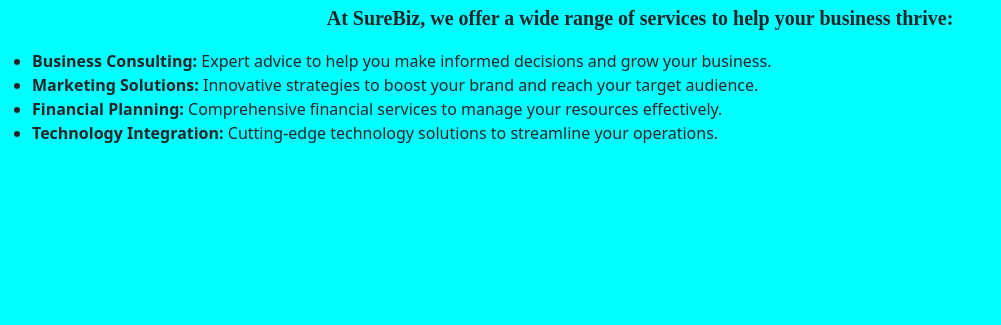
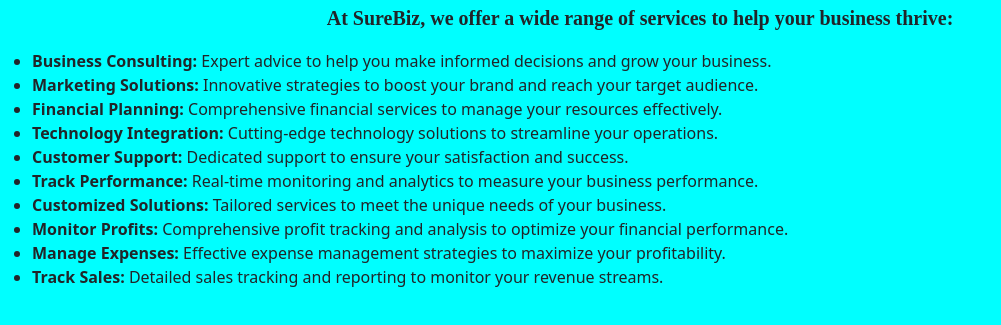
Before and after one commit to ChrisMeshack/SureBiz, a plain HTML site: page services.html in a window 1280 px wide. Shown: the part 93-418 px from the top of the page, without its empty margins (0-1001 px from the left). Drawn offline with nearby package versions, Linux system fonts and the light colour scheme.

Commit message:
Added other services in services.html

```diff
--- a/services.html
+++ b/services.html
@@ -12,6 +12,12 @@
         <li><strong>Marketing Solutions:</strong> Innovative strategies to boost your brand and reach your target audience.</li>
         <li><strong>Financial Planning:</strong> Comprehensive financial services to manage your resources effectively.</li>
         <li><strong>Technology Integration:</strong> Cutting-edge technology solutions to streamline your operations.</li>
+        <li><strong>Customer Support:</strong> Dedicated support to ensure your satisfaction and success.</li>
+        <li><strong>Track Performance:</strong> Real-time monitoring and analytics to measure your business performance.</li>
+        <li><strong>Customized Solutions:</strong> Tailored services to meet the unique needs of your business.</li>
+        <li><strong>Monitor Profits:</strong> Comprehensive profit tracking and analysis to optimize your financial performance.</li>
+        <li><strong>Manage Expenses:</strong> Effective expense management strategies to maximize your profitability.</li>
+        <li><strong>Track Sales:</strong> Detailed sales tracking and reporting to monitor your revenue streams.</li>
     </ul>
 </body>
 </html>
```
